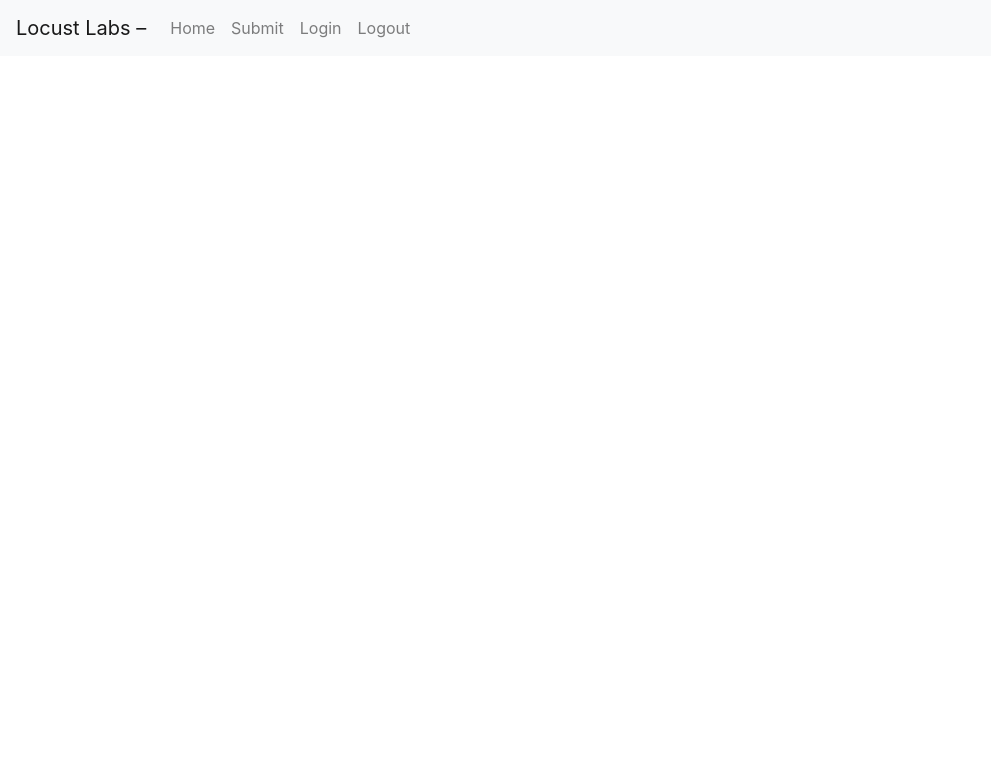
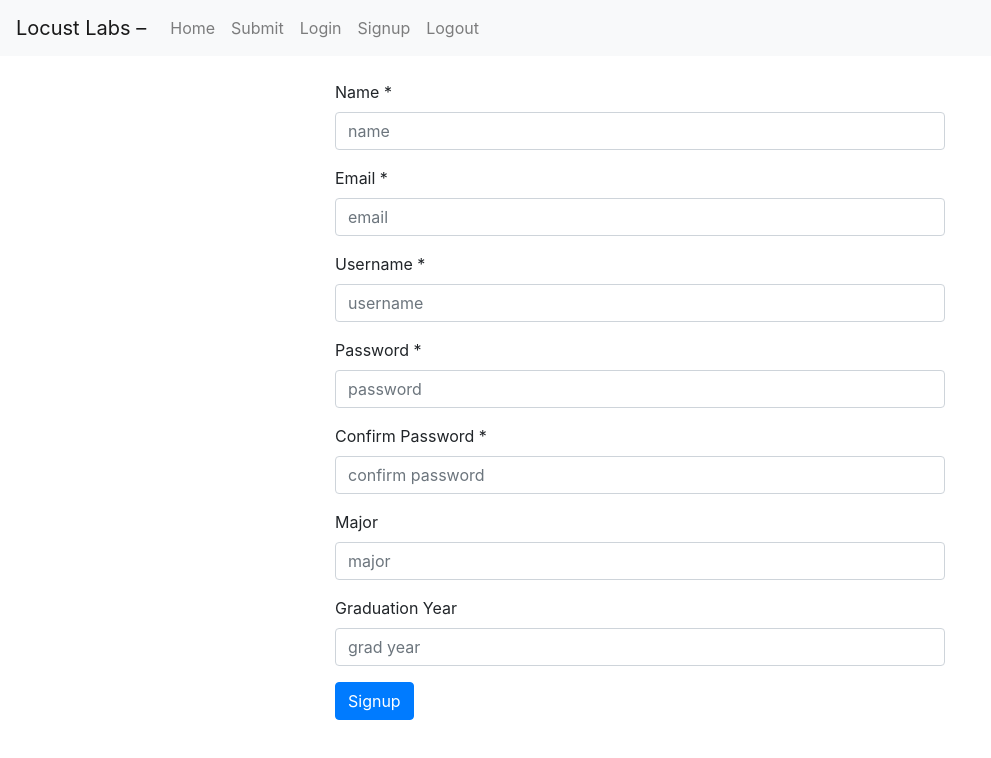
Before and after one commit to kevc528/backend-challenge20, a React (Create React App) app in the folder reference-frontend/: page /signup in a window 1280 px wide. Shown: the top 758 px of the page, without its empty margins (0-991 px from the left). Built offline with nearby package versions, Linux system fonts and the light colour scheme.

Commit message:
Finish sign up

```diff
--- a/reference-frontend/src/App.js
+++ b/reference-frontend/src/App.js
@@ -2,6 +2,7 @@ import React from 'react'
 import Home from './pages/home';
 import Submit from './pages/submit';
 import Login from './pages/login';
+import Signup from './pages/signup';
 import {
     BrowserRouter as Router,
     Switch,
@@ -24,6 +25,7 @@ function App() {
                             <li><Link className="nav-link" to="/">Home</Link></li>
                             <li><Link className="nav-link" to="/submit">Submit</Link></li>
                             <li><Link className="nav-link" to="/login">Login</Link></li>
+                            <li><Link className="nav-link" to="/signup">Signup</Link></li>
                             <li><a style={{cursor: "pointer"}} className="nav-link" onClick={logout}>Logout</a></li>
                         </ul>
                     </div>
@@ -38,6 +40,9 @@ function App() {
                 </Route>
                 <Route path="/login">
                     <Login />
+                </Route>
+                <Route path="/signup">
+                    <Signup />
                 </Route>
             </Switch>
         </Router>
--- /dev/null
+++ b/reference-frontend/src/pages/signup.js
@@ -0,0 +1,92 @@
+import React from 'react'
+import styled from 'styled-components'
+
+const Centered = styled.div`
+    display: block;
+    margin-left: auto;
+    margin-right: auto;
+`
+
+function Signup() {
+    return (
+        <Centered className="col-md-6 mt-4">
+            <form onSubmit={trySignup}>
+                <div className="form-group">
+                    <label for="name">Name *</label>
+                    <input type="text" className="form-control" id="name" name="name" placeholder="name" required></input>
+                </div>
+                <div className="form-group">
+                    <label for="email">Email *</label>
+                    <input type="email" className="form-control" id="email" name="email" placeholder="email" required></input>
+                </div>
+                <div className="form-group">
+                    <label for="username">Username *</label>
+                    <input type="text" className="form-control" id="username" name="username" placeholder="username" required></input>
+                </div>
+                <div className="form-group">
+                    <label for="password">Password *</label>
+                    <input type="password" className="form-control" id="password" name="password" placeholder="password" required></input>
+                </div>
+                <div className="form-group">
+                    <label for="confirm-password">Confirm Password *</label>
+                    <input type="password" className="form-control" id="confirm-password" name="confirm-password" placeholder="confirm password" required></input>
+                </div>
+                <div className="form-group">
+                    <label for="major">Major</label>
+                    <input type="text" className="form-control" id="major" name="major" placeholder="major"></input>
+                </div>
+                <div className="form-group">
+                    <label for="grad-year">Graduation Year</label>
+                    <input type="number" className="form-control" id="grad-year" name="grad-year" placeholder="grad year"></input>
+                </div>
+                <button type="submit" className="btn btn-primary">Signup</button>
+            </form>
+        </Centered>
+    )
+}
+
+// calls the API to attempt login, and if successful redirects to home
+function trySignup(e) {
+    e.preventDefault()
+    let name = document.getElementById('name').value;
+    let email = document.getElementById('email').value;
+    let username = document.getElementById('username').value;
+    let password = document.getElementById('password').value;
+    if (name.trim() === '' || username.trim() === '' || password.trim() === '') {
+        alert('Characters are required in the required fields');
+        return;
+    }
+    let confirmPassword = document.getElementById('confirm-password').value;
+    if (password !== confirmPassword) {
+        alert('Passwords must match');
+        return;
+    }
+    let major = document.getElementById('major').value.trim();
+    if (major == '') {
+        major = null;
+    }
+    let year = parseInt(document.getElementById('grad-year').value);
+    fetch("http://localhost:5000/api/signup", {
+        credentials: 'include',
+        method: 'POST',
+        headers: {"Content-Type": "application/json"},
+        body: JSON.stringify({
+            username: username,
+            name: name,
+            password: password,
+            email: email,
+            year: year,
+            major: major
+        })
+    }).then(res => {
+        if (res.status === 200) {
+            window.location.href = '/'
+        } else {
+            res.json().then(json => {
+                alert(json.message)
+            })
+        }
+    })
+}
+
+export default Signup
--- a/reference-frontend/src/pages/submit.js
+++ b/reference-frontend/src/pages/submit.js
@@ -29,7 +29,7 @@ function Submit() {
         <Centered className="col-md-6 mt-4">
             <form onSubmit={submitClub}>
                 <div className="form-group">
-                    <label for="name">Club name</label>
+                    <label for="name">Club name *</label>
                     <input type="text" className="form-control" id="name" name="name" placeholder="Locust Labs" required></input>
                 </div>
                 <br></br>
```
Also changed, not shown: 1 other file (tests, documents, lock files or other folders).
